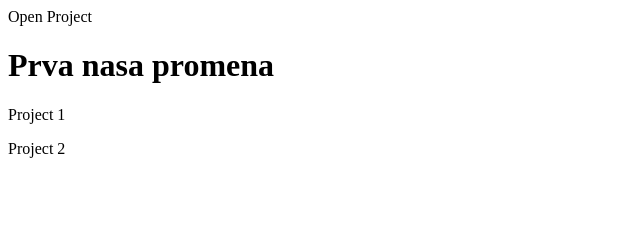
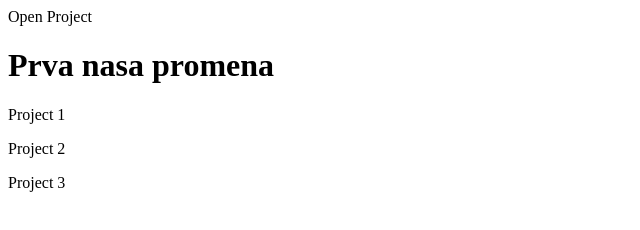
Before and after one commit to milakostic/openProject, a plain HTML site: page index.html in a window 1280 px wide. Shown: the full height of the page, 0-640 px from the left. Drawn offline with Linux system fonts and the light colour scheme.

Commit message:
project3

```diff
--- a/index.html
+++ b/index.html
@@ -10,5 +10,7 @@
     <h1>Prva nasa promena</h1>
     <p>Project 1</p>
     <p>Project 2</p>
+
+    <p>Project 3</p>
 </body>
 </html>
```
